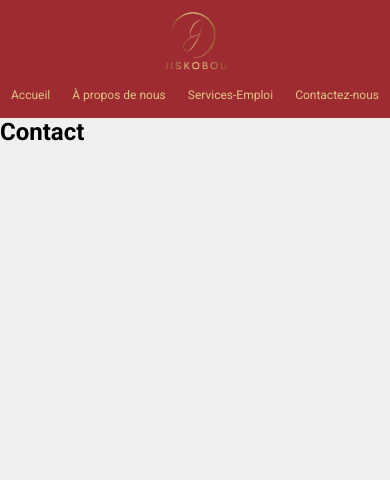
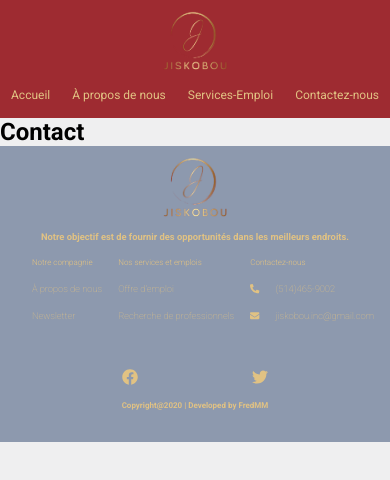
Before and after one commit to stanmm972/jiskobou, a React (Create React App) app: page /contact in a window 390 px wide. Shown: the top 480 px of the page. Built offline with nearby package versions, Linux system fonts and the light colour scheme.

Commit message:
create footer, css and media queries

```diff
--- a/src/App.js
+++ b/src/App.js
@@ -5,6 +5,7 @@ import Home from "./Pages/Home";
 import About from "./Pages/About";
 import Services from "./Pages/Services";
 import Contact from "./Pages/Contact";
+import Footer from "./Components/Footer";
 import { Route, Switch, useLocation } from "react-router-dom";
 
 function App() {
@@ -28,6 +29,7 @@ function App() {
           <Contact />
         </Route>
       </Switch>
+      <Footer />
     </div>
   );
 }
--- /dev/null
+++ b/src/Components/Footer.js
@@ -0,0 +1,154 @@
+import react from "react";
+import styled from "styled-components";
+import { FontAwesomeIcon } from "@fortawesome/react-fontawesome";
+import { faFacebook, faTwitter } from "@fortawesome/free-brands-svg-icons";
+import { faPhoneAlt, faEnvelope } from "@fortawesome/free-solid-svg-icons";
+import Logo from "../Img/logo_new.png";
+
+const Footer = () => {
+  return (
+    <FooterContainer>
+      <Pics>
+        <img src={Logo} alt="logo" />
+        <h3>
+          Notre objectif est de fournir des opportunités dans les meilleurs
+          endroits.
+        </h3>
+      </Pics>
+      <FooterInfo>
+        <Item>
+          <h2>Notre compagnie</h2>
+          <h3>À propos de nous</h3>
+          <h3>Newsletter</h3>
+        </Item>
+        <Item>
+          <h2>Nos services et emplois</h2>
+          <h3>Offre d'emploi</h3>
+          <h3>Recherche de professionnels</h3>
+        </Item>
+        <Item>
+          <h2>Contactez-nous</h2>
+          <h3>
+            <FontAwesomeIcon
+              icon={faPhoneAlt}
+              className="icon_extra"
+              alt="call"
+            />
+            (514)465-9002
+          </h3>
+          <h3>
+            <FontAwesomeIcon
+              icon={faEnvelope}
+              className="icon_extra"
+              alt="email"
+            />
+            jiskobou.inc@gmail.com
+          </h3>
+        </Item>
+      </FooterInfo>
+      <div className="media">
+        <MediaIcon>
+          <FontAwesomeIcon
+            icon={faFacebook}
+            className="icon"
+            size="2x"
+            alt="Facebook"
+          />
+          <FontAwesomeIcon
+            icon={faTwitter}
+            className="icon"
+            size="2x"
+            alt="Twitter"
+          />
+        </MediaIcon>
+        <h4>Copyright@2020 | Developed by FredMM</h4>
+      </div>
+    </FooterContainer>
+  );
+};
+
+const FooterContainer = styled.div`
+  display: flex;
+  flex-direction: column;
+  align-items: center;
+  justify-content: space-around;
+  color: #e1c283;
+  background: #8d99ae;
+  .icon {
+    &:hover {
+      cursor: pointer;
+      color: white;
+      transition: all 0.5s ease;
+    }
+  }
+  .media {
+    margin: 2rem;
+  }
+
+  @media (max-width: 623px) {
+    font-size: 0.5rem;
+  }
+`;
+
+const FooterInfo = styled.div`
+  display: flex;
+  align-items: center;
+`;
+
+const Pics = styled.div`
+  display: flex;
+  flex-direction: column;
+  align-items: center;
+  img {
+    width: 200px;
+    height: 20vh;
+    object-fit: cover;
+  }
+  h3 {
+    margin-bottom: 3rem;
+  }
+  @media (max-width: 623px) {
+    img {
+      width: 100px;
+      height: 10vh;
+    }
+    h3 {
+      margin-bottom: 1rem;
+    }
+  }
+`;
+
+const Item = styled.div`
+  margin-left: 3rem;
+  h2 {
+    margin-bottom: 1.5rem;
+    font-weight: 300;
+  }
+  h3 {
+    font-weight: lighter;
+    cursor: pointer;
+    margin-bottom: 1rem;
+    &:hover {
+      color: white;
+      transition: all 0.5s ease;
+    }
+  }
+  .icon_extra {
+    margin-right: 1rem;
+  }
+  @media (max-width: 623px) {
+    margin-left: 1rem;
+    h2 {
+      margin-bottom: 1rem;
+      font-size: 8px;
+    }
+  }
+`;
+
+const MediaIcon = styled.div`
+  display: flex;
+  justify-content: space-between;
+  margin-bottom: 1rem;
+`;
+
+export default Footer;
```
